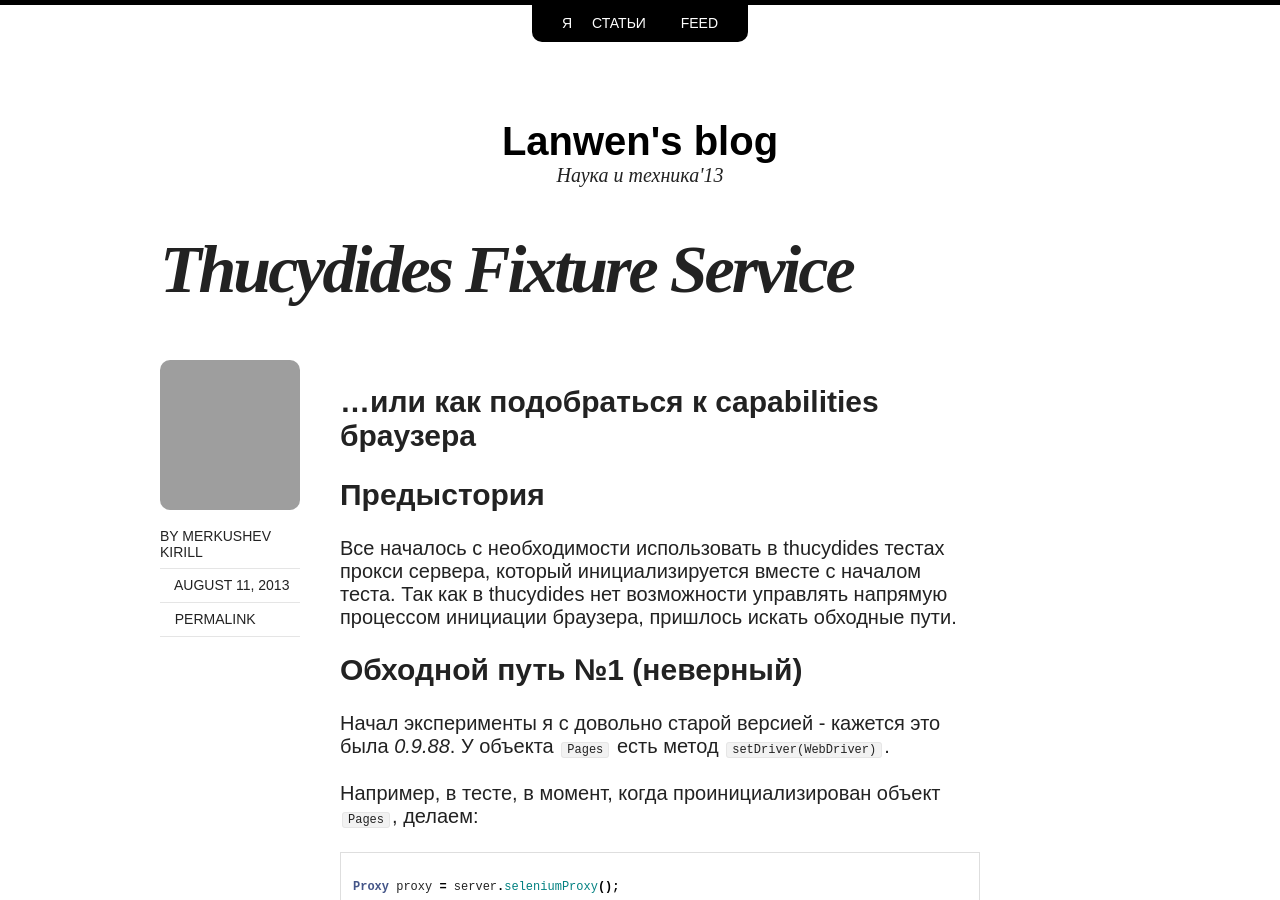
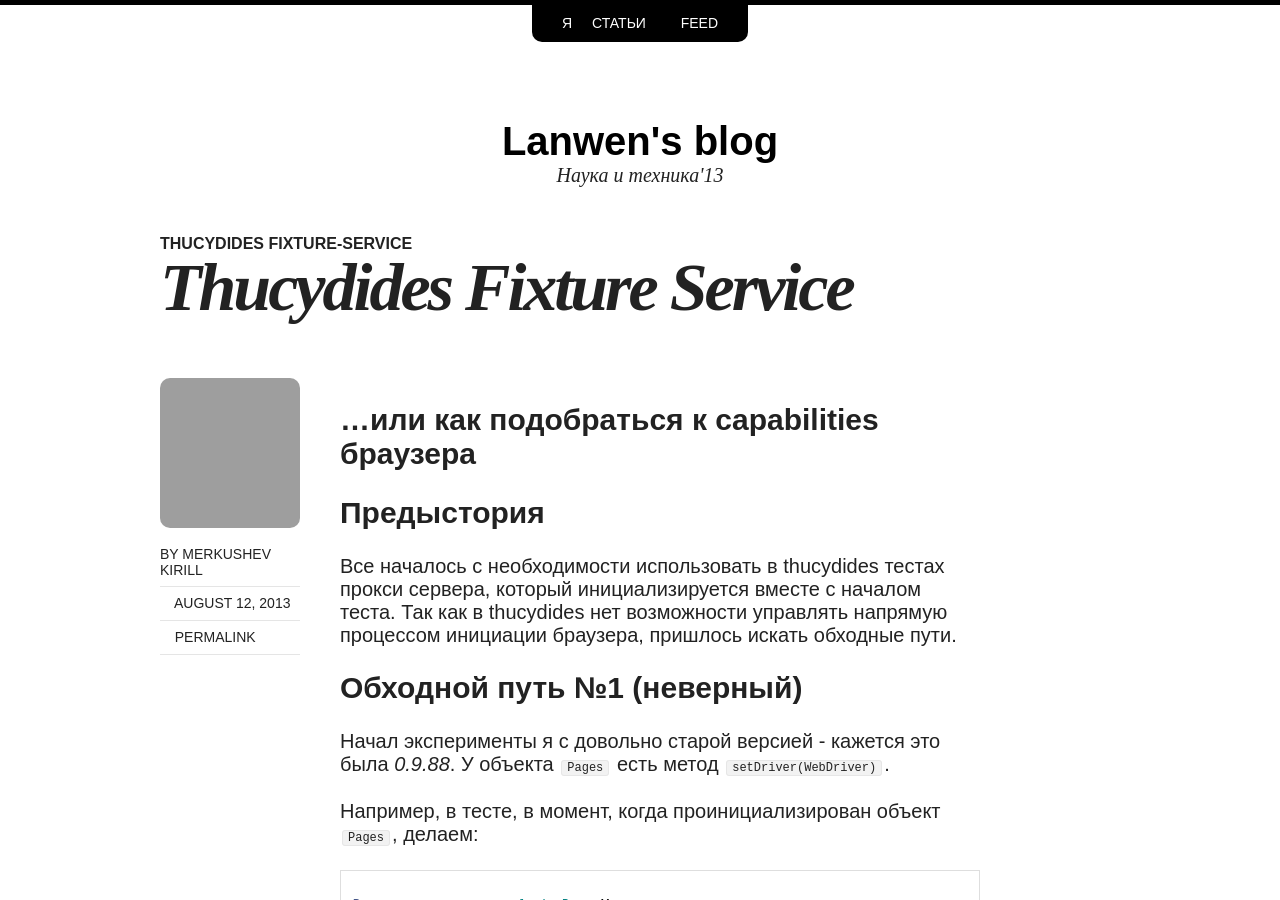
Before and after one commit to yandex-qatools/yandex-qatools.github.io, a Jekyll site: the page built from _posts/2013-08-11-thucydides-fixture-service.md, in a window 1280 px wide and 900 px high. Built offline with Jekyll 4.4.1, drawn with Linux system fonts in a browser that asks for light colours; nearby versions of some CDN libraries; grey boxes are pictures that could not be loaded.

Commit message:
add tags

```diff
--- a/_posts/2013-08-11-thucydides-fixture-service.md
+++ b/_posts/2013-08-11-thucydides-fixture-service.md
@@ -1,7 +1,8 @@
 ---
 layout: post
 title:  "Thucydides Fixture Service"
-date:   2013-08-10 22:22:04
+date:   2013-08-11 22:22:04
+tags: [thucydides fixture-service]
 published: true
 ---
 
```
